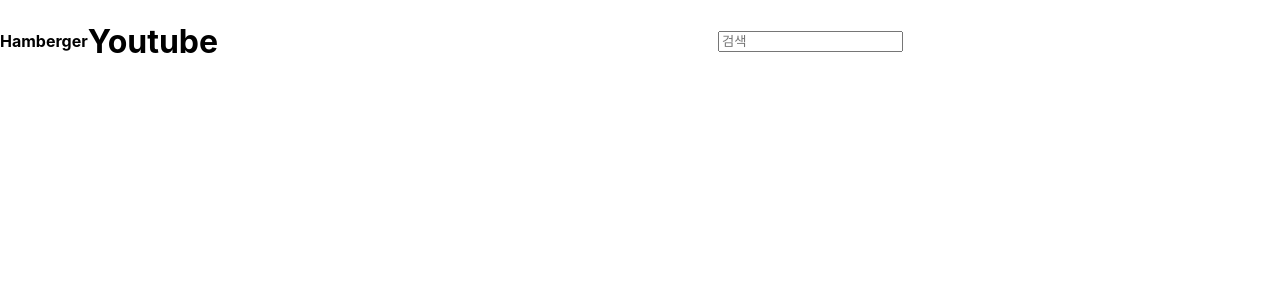
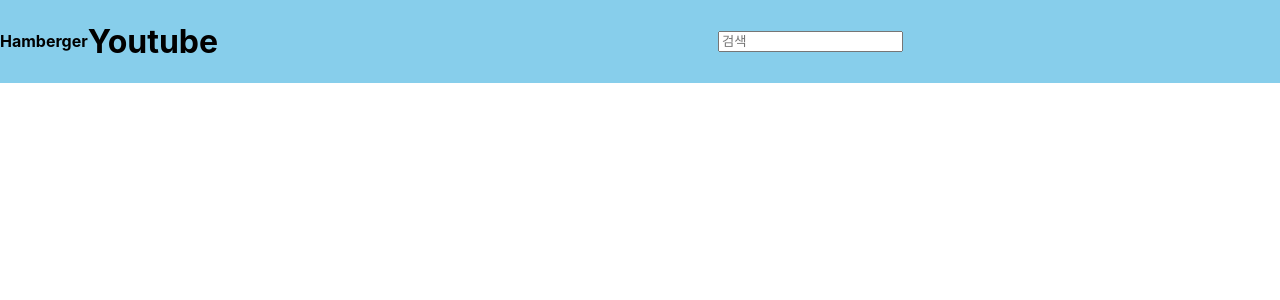
Before and after one commit to bobready0812/reactdoc, a React (Create React App) app: page / in a window 1280 px wide. Shown: the top 300 px of the page. Built offline with nearby package versions, Linux system fonts and the light colour scheme.

Commit message:
20211018

```diff
--- a/src/App.css
+++ b/src/App.css
@@ -1,12 +1,14 @@
 .nav {
   display: flex;
   align-items: center;
+  background-color: skyblue;
 }
 
 .div {
   position: relative;
   padding: 10px;
   left:1100px;
+  background-color: aqua;
 }
 
 .input {
```
